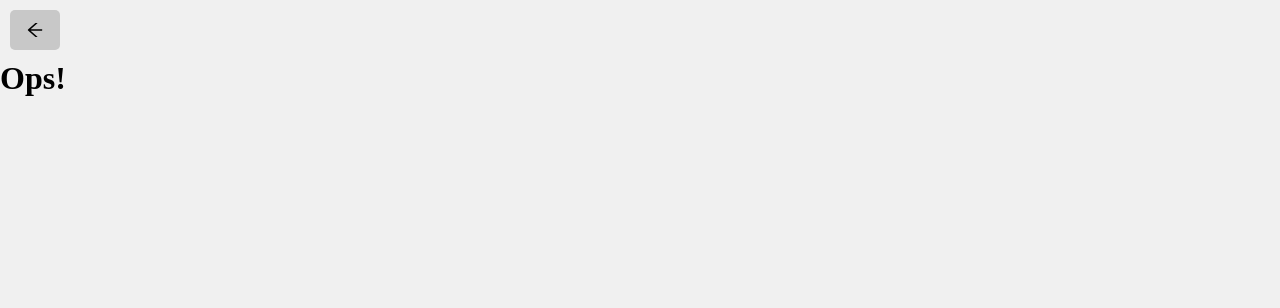
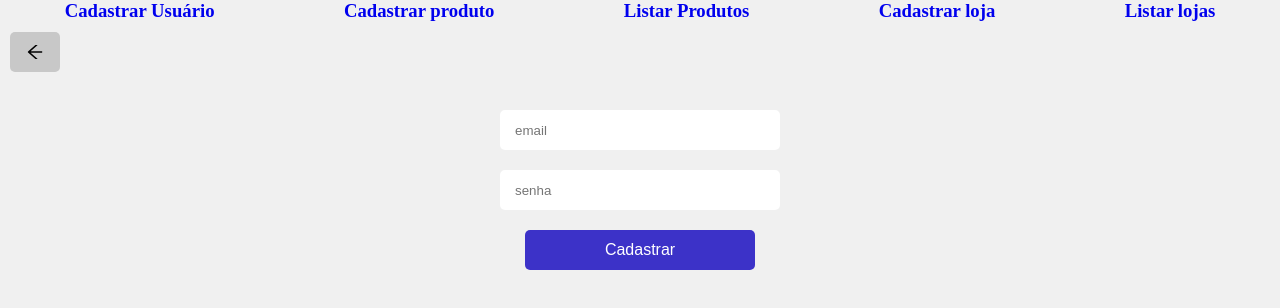
Before and after one commit to julianopaulos/firebase-test, a React (Create React App) app: page /user/register in a window 1280 px wide. Before the commit this address had no page. Shown: the top 308 px of the page. Built offline with nearby package versions, Linux system fonts and the light colour scheme; no server answers; what ts-react-dotenv would draw is missing.

Commit message:
implementing auth from firebase, trying to create new users

```diff
--- a/public/env.js
+++ b/public/env.js
@@ -5,7 +5,6 @@ window.env = {
   "npm_node_execpath": "/home/juliano/.nvm/versions/node/v18.14.1/bin/node",
   "SHLVL": "1",
   "npm_config_noproxy": "",
-  "MOTD_SHOWN": "update-motd",
   "HOME": "/home/juliano",
   "OLDPWD": "/home/juliano",
   "NVM_BIN": "/home/juliano/.nvm/versions/node/v18.14.1/bin",
--- a/public/index.html
+++ b/public/index.html
@@ -25,7 +25,7 @@
       Learn how to configure a non-root public URL by running `npm run build`.
     -->
     <title>React App</title>
-    <script id="react-dotenv" src="./env.js"></script>
+    <script id="react-dotenv" src="%PUBLIC_URL%/env.js"></script>
   </head>
   <body>
     <noscript>You need to enable JavaScript to run this app.</noscript>
--- a/src/Pages/Home/index.tsx
+++ b/src/Pages/Home/index.tsx
@@ -7,7 +7,7 @@ const Home = (): any => {
     <>
       <Div justifyContent='space-around'>
       <h3>
-          <Link to={'register'}> Cadastrar Usuário </Link>
+          <Link to={'user/register'}> Cadastrar Usuário </Link>
         </h3>
         <h3>
           <Link to={'product'}> Cadastrar produto </Link>
--- a/src/Pages/Register/index.tsx
+++ b/src/Pages/Register/index.tsx
@@ -1,13 +1,30 @@
 import React from 'react'
+import { type SubmitHandler, useForm } from 'react-hook-form'
 import { AiOutlineArrowLeft } from 'react-icons/ai'
 import { useNavigate } from 'react-router-dom'
 import Button from '../../components/Button'
 import Div from '../../components/Div'
 import Form from '../../components/Form'
 import Input from '../../components/Input'
+import { createNewUser, type UserInterface } from '../../firebase/collections/users'
 
 const Register = (): any => {
   const navigate = useNavigate()
+
+  const { register, handleSubmit, formState: { errors } } = useForm<UserInterface>()
+
+  const save: SubmitHandler<UserInterface> = async (data: UserInterface, event): Promise<void> => {
+    console.log('data', data)
+    await createNewUser(data)
+      .then(resp => {
+        console.log('resp', resp)
+        alert('perfil criado com sucesso!')
+      })
+      .catch((e: string) => {
+        alert(`erro ao cadastrar \n${e}`)
+      })
+    event?.target.reset()
+  }
 
   return (
     <Div flexDirection='column'>
@@ -19,9 +36,38 @@ const Register = (): any => {
         <AiOutlineArrowLeft size={20} />
       </Button>
       <br/>
-      <Form>
-        <Input type='email' name='email' placeholder='email' />
-        <Input type='password' name='password' placeholder='senha'/>
+      <Form onSubmit={handleSubmit(save)}>
+        <Input type='email' placeholder='email' {
+            ...register(
+              'email',
+              {
+                required: true,
+                pattern: {
+                  value: /\S+@\S+\.\S+/,
+                  message: 'Entered value does not match email format'
+                }
+              }
+            )
+          }
+        />
+        {(errors.email != null) && <span role="alert">{errors.email.message}</span>}
+        <Input
+          type='password'
+          placeholder='senha'
+          {
+            ...register(
+              'password',
+              {
+                required: 'required',
+                minLength: {
+                  value: 5,
+                  message: 'min length is 5'
+                }
+              }
+            )
+          }
+        />
+        {(errors.password != null) && <span role="alert">{errors.password.message}</span>}
         <Button
          backgroundColor='rgba(60, 50, 200, 1)'
          color='white'
--- a/src/firebase/collections/users/index.tsx
+++ b/src/firebase/collections/users/index.tsx
@@ -1,23 +1,24 @@
 import { getAuth, createUserWithEmailAndPassword, signInWithEmailAndPassword, onAuthStateChanged } from 'firebase/auth'
+
+interface User {
+  email: string
+  password: string
+}
 
 const auth = getAuth()
 
-const createNewUser = async (email: string, password: string): Promise<any> => {
+const createNewUser = async ({ email, password }: User): Promise<any> => {
   const user = await createUserWithEmailAndPassword(auth, email, password)
     .then((userCredential) => userCredential.user)
-    .catch((error) => {
-      console.log('error', error)
-    })
+    .catch((error) => error)
 
   return user
 }
 
-const loginUser = async (email: string, password: string): Promise<any> => {
+const loginUser = async ({ email, password }: User): Promise<any> => {
   const user = await signInWithEmailAndPassword(auth, email, password)
     .then((userCredential) => userCredential.user)
-    .catch((error) => {
-      console.log('error', error)
-    })
+    .catch((error) => error)
 
   return user
 }
@@ -26,11 +27,12 @@ onAuthStateChanged(auth, (user) => {
   if (user != null) {
     console.log('current user', user)
   } else {
-    console.log('signed out')
+    console.log('no logged user')
   }
 })
 
 export {
   createNewUser,
-  loginUser
+  loginUser,
+  type User as UserInterface
 }
--- a/src/router.tsx
+++ b/src/router.tsx
@@ -81,7 +81,7 @@ const Router = createBrowserRouter([
         }
       },
       {
-        path: '/register',
+        path: '/user/register',
         element: <Register />,
         errorElement: <NotFound />
       }
```
